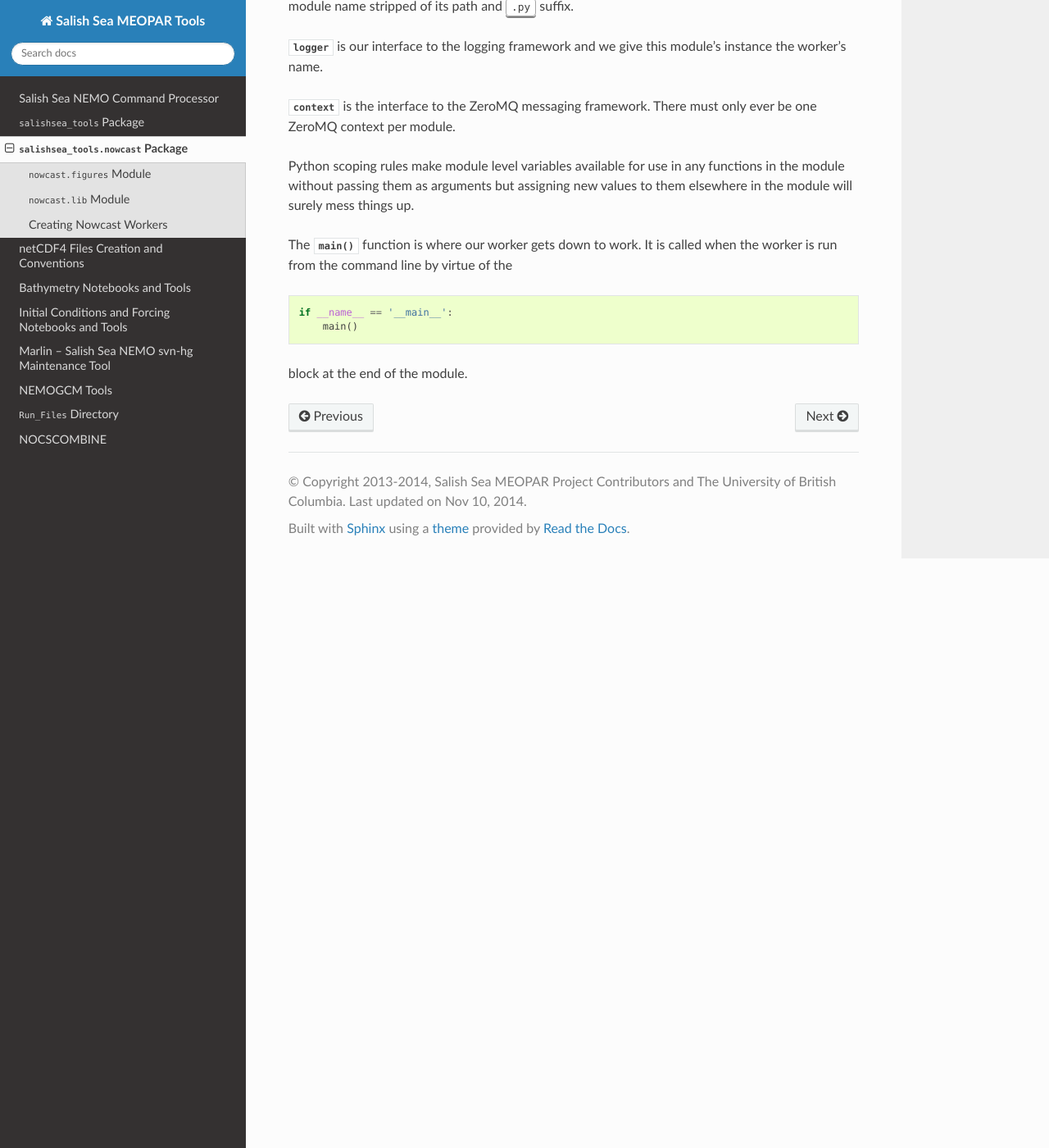
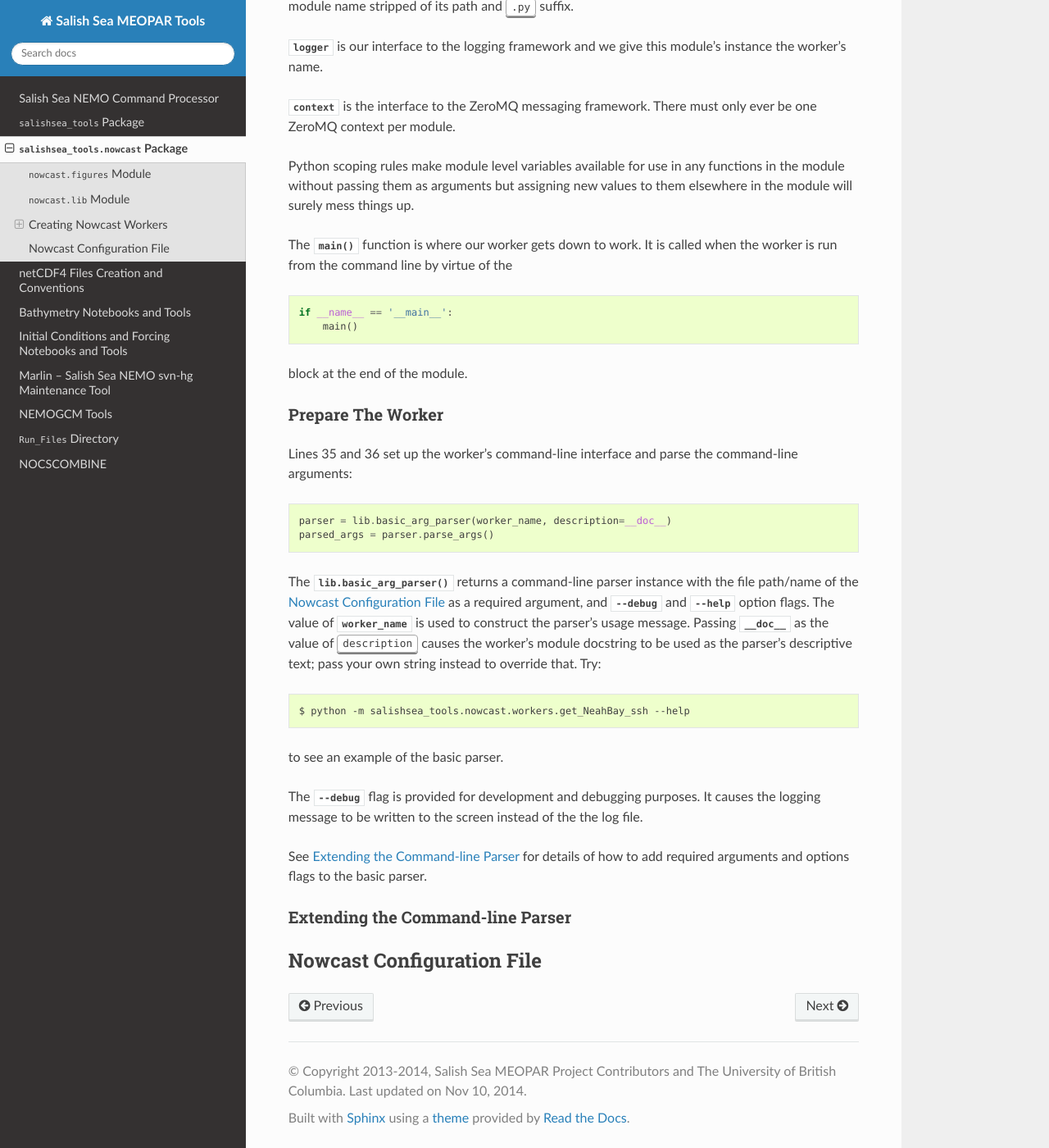
Before and after one commit to SalishSeaCast/tools, a Sphinx documentation site: the page built from docs/SalishSeaTools/nowcast.rst, in a window 1280 px wide and 1400 px high, scrolled down 3591 px. Shown: the whole window at 82% size. Built offline with Sphinx 7.4.7 and the Read the Docs theme 2.0.0, drawn with Linux system fonts in a browser that asks for light colours.

Commit message:
Add discussion of nowcast worker command-line parser setup to docs.

```diff
--- a/docs/SalishSeaTools/nowcast.rst
+++ b/docs/SalishSeaTools/nowcast.rst
@@ -218,3 +218,44 @@
         main()
 
 block at the end of the module.
+
+
+Prepare The Worker
+------------------
+
+Lines 35 and 36 set up the worker's command-line interface and parse the command-line arguments:
+
+.. code-block:: python
+
+    parser = lib.basic_arg_parser(worker_name, description=__doc__)
+    parsed_args = parser.parse_args()
+
+The :py:func:`lib.basic_arg_parser` returns a command-line parser instance with the file path/name of the :ref:`NowcastConfigFile` as a required argument,
+and :option:`--debug` and :option:`--help` option flags.
+The value of :py:data:`worker_name` is used to construct the parser's usage message.
+Passing :py:data:`__doc__` as the value of :kbd:`description` causes the worker's module docstring to be used as the parser's descriptive text;
+pass your own string instead to override that.
+Try:
+
+.. code-block:: bash
+
+    $ python -m salishsea_tools.nowcast.workers.get_NeahBay_ssh --help
+
+to see an example of the basic parser.
+
+The :option:`--debug` flag is provided for development and debugging purposes.
+It causes the logging message to be written to the screen instead of the the log file.
+
+See :ref:`ExtendingTheCommandLineParser` for details of how to add required arguments and options flags to the basic parser.
+
+
+.. _ExtendingTheCommandLineParser:
+
+Extending the Command-line Parser
+---------------------------------
+
+
+.. _NowcastConfigFile:
+
+Nowcast Configuration File
+==========================
```
